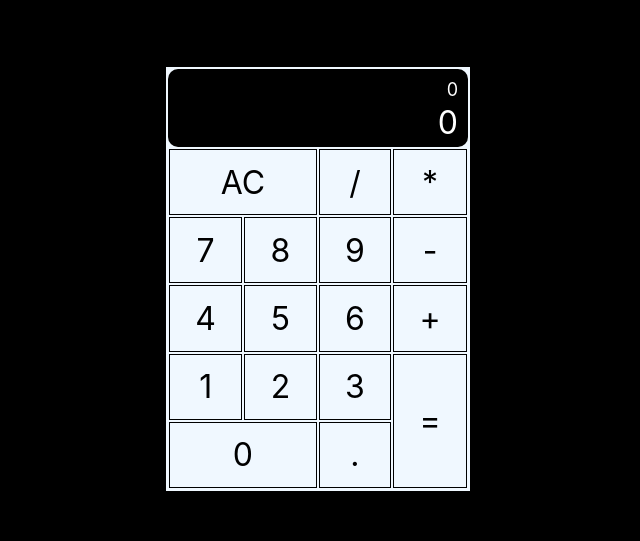
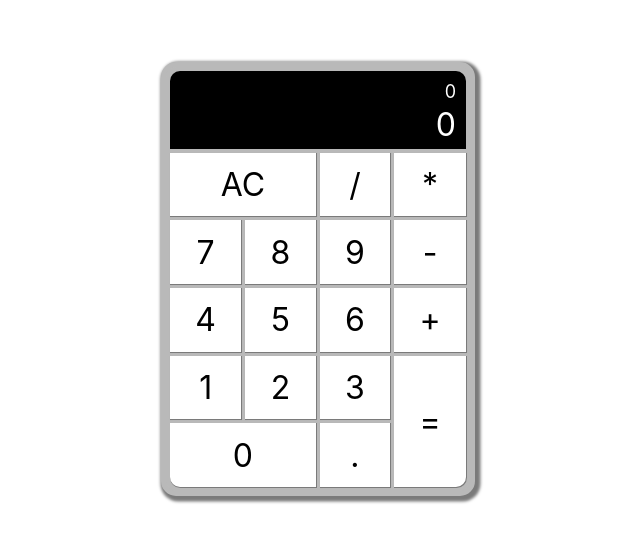
Before and after one commit to brandmch/JavaScript-Calculator, a React (Create React App) app: page / in a window 1280 px wide. Shown: the part 121-662 px from the top of the page, without its empty margins (322-962 px from the left). Built offline with nearby package versions, Linux system fonts and the light colour scheme.

Commit message:
some css

```diff
--- a/src/App.css
+++ b/src/App.css
@@ -1,6 +1,6 @@
 .App {
   height: 100vh;
-  background-color: black;
+  background-color: white;
   display: flex;
   justify-content: center;
   align-items: center;
@@ -10,8 +10,11 @@
   height: 420px;
   width: 300px;
   padding: 2px;
-  background-color: aliceblue;
+  background-color: #b9b9b9;
   display: inline-grid;
+  border: 5px solid #b9b9b9;
+  border-radius: 15px;
+  box-shadow: 2.5px 2.5px 3px 3px #7a7a7a;
   grid-column: 7vw 7vw 7vw 7vw;
   grid-row: 70px 70px 70px 70px 70px 70px;
 }
@@ -19,13 +22,13 @@
 .screen {
   background-color: black;
   grid-column: 1 / span 4;
-  border-radius: 10px;
+  border-radius: 10px 10px 0 0;
   font-size: xx-large;
   color: white;
   display: flex;
   justify-content: end;
   align-items: flex-end;
-  margin-bottom: 1px;
+  margin: 2px;
 }
 
 .screen > div {
@@ -59,12 +62,28 @@
 }
 
 .box {
-  border: 1px solid black;
-  margin: 1px;
+  background-color: #ffffff;
+  margin: 2px;
   font-size: xx-large;
   display: flex;
   justify-content: center;
   align-items: center;
+  box-shadow: 0.5px 0.5px 0.5px 0.5px #7a7a7a;
+}
+
+.box:hover {
+  background-color: #b5ffff;
+}
+.box:active {
+  background-color: #00ff00;
+}
+
+.btm-right {
+  border-radius: 0 0 10px 0;
+}
+
+.btm-left {
+  border-radius: 0 0 0 10px;
 }
 
 .r1 {
--- a/src/App.js
+++ b/src/App.js
@@ -21,8 +21,8 @@ function App() {
     ["box r5", "1"],
     ["box r5", "2"],
     ["box r5", "3"],
-    ["equals box", "="],
-    ["zero r6 box", "0"],
+    ["equals box btm-right", "="],
+    ["zero r6 box btm-left", "0"],
     ["box r6", "."],
   ];
 
```
